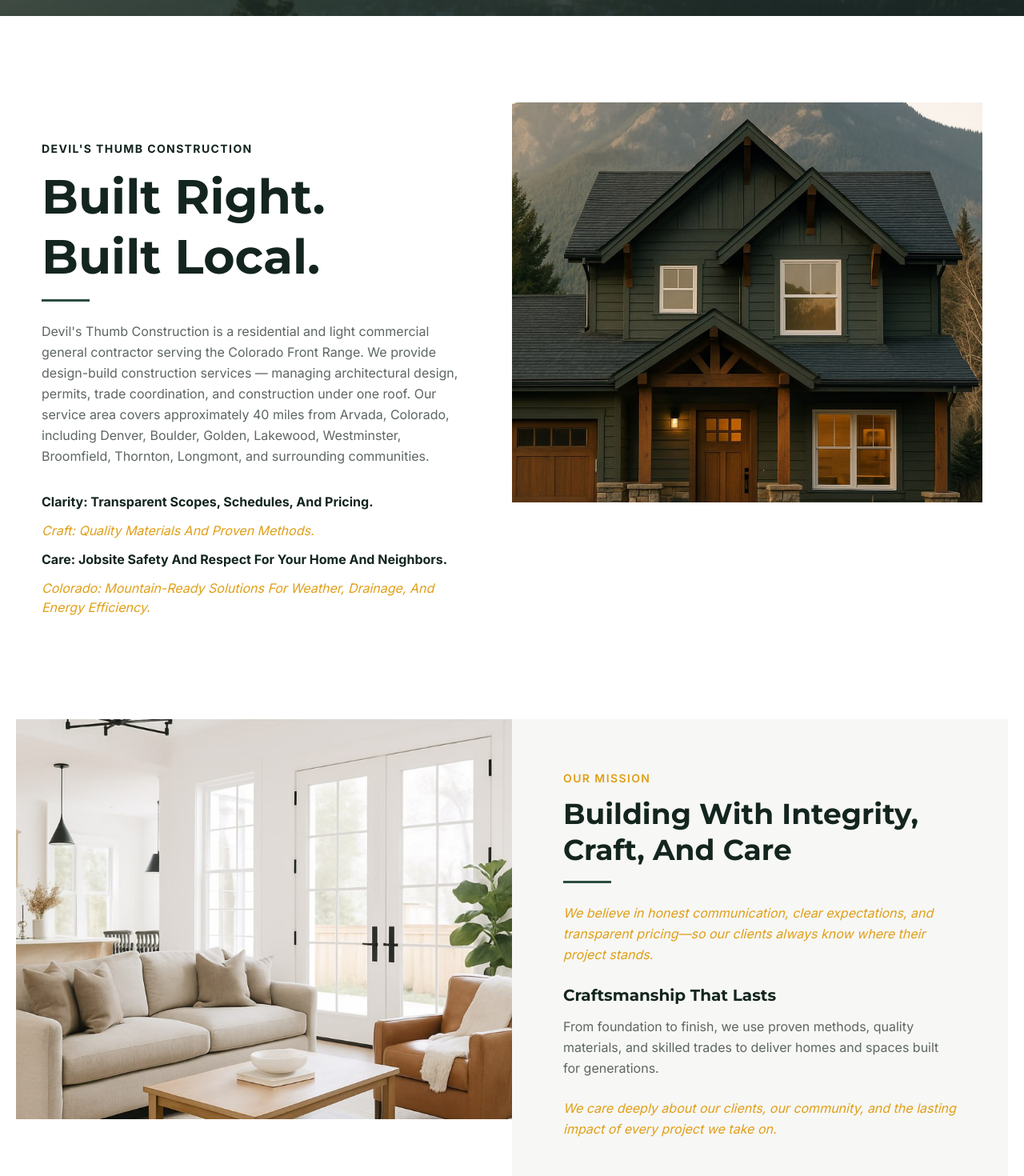
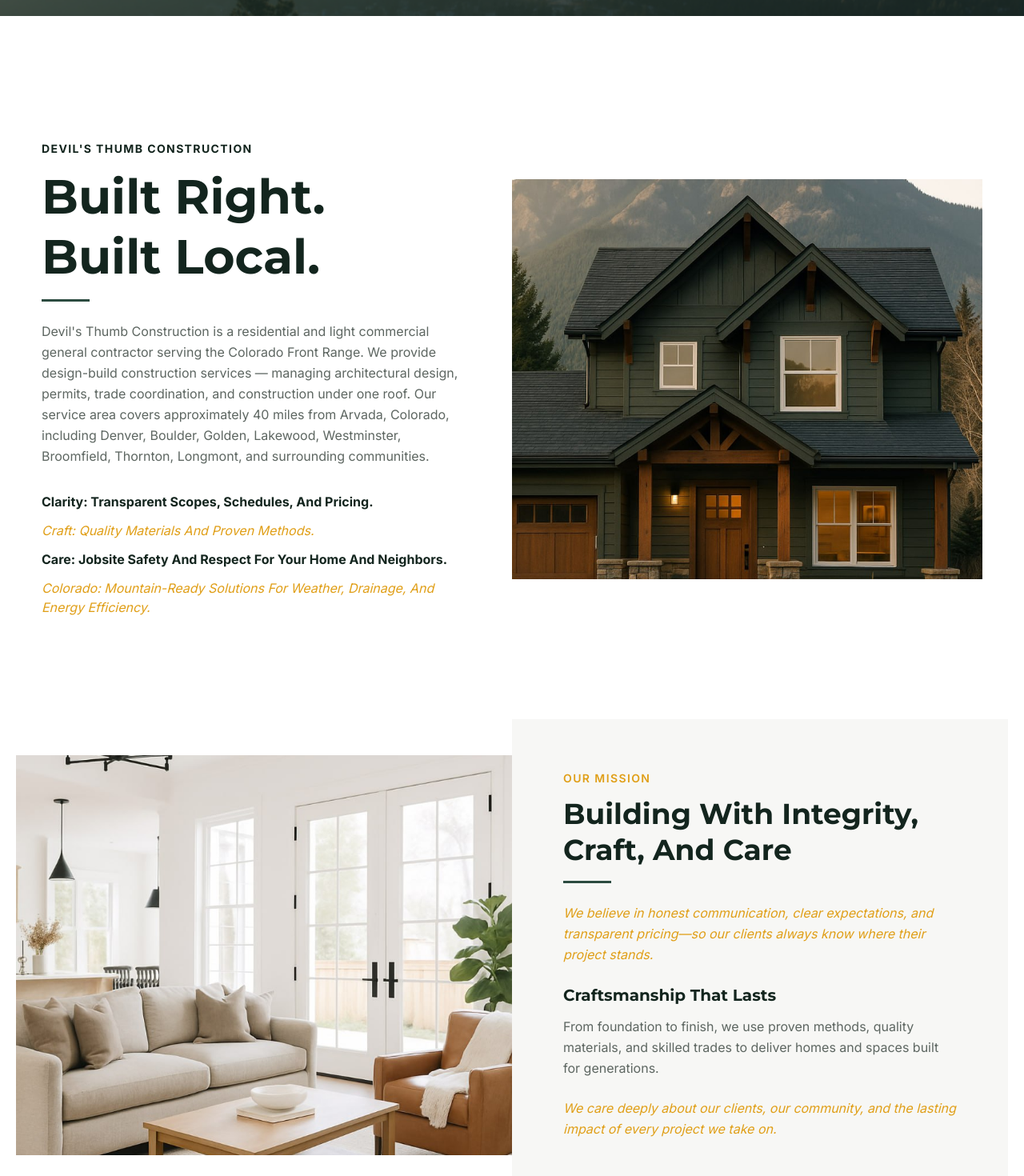
Before and after one commit to AppStudioPros/devils-thumb-construction, a Next.js app: page /about in a window 1280 px wide. Shown: the part 300-1770 px from the top of the page at 80% size. Built offline with nearby package versions, Linux system fonts and the light colour scheme.

Commit message:
fix: about page — center-align images with text in both body sections

```diff
--- a/src/app/about/page.tsx
+++ b/src/app/about/page.tsx
@@ -58,7 +58,7 @@
 
       <section className="pt-16 sm:pt-[108px] pb-20 bg-white">
         <div className="max-w-[1240px] mx-auto px-4 sm:px-6 lg:px-8">
-          <div className="grid grid-cols-1 lg:grid-cols-2 gap-0 items-stretch">
+          <div className="grid grid-cols-1 lg:grid-cols-2 gap-0 items-center">
             <FadeIn direction="right">
               <div className="py-8 sm:py-12 pr-0 lg:pr-16">
                 <p className="text-sm font-bold text-[#13251e] uppercase tracking-widest mb-3">
@@ -96,7 +96,7 @@
       {/* Mission */}
       <section className="bg-white">
         <div className="max-w-[1240px] mx-auto">
-          <div className="grid grid-cols-1 lg:grid-cols-2 gap-0 items-stretch">
+          <div className="grid grid-cols-1 lg:grid-cols-2 gap-0 items-center">
             <FadeIn direction="right">
               <div className="relative min-h-[300px] sm:min-h-[400px] lg:min-h-[500px]">
                 <Image
```
